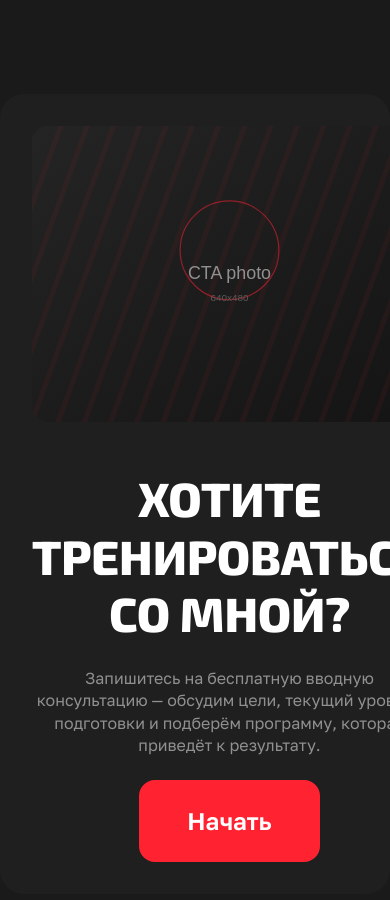
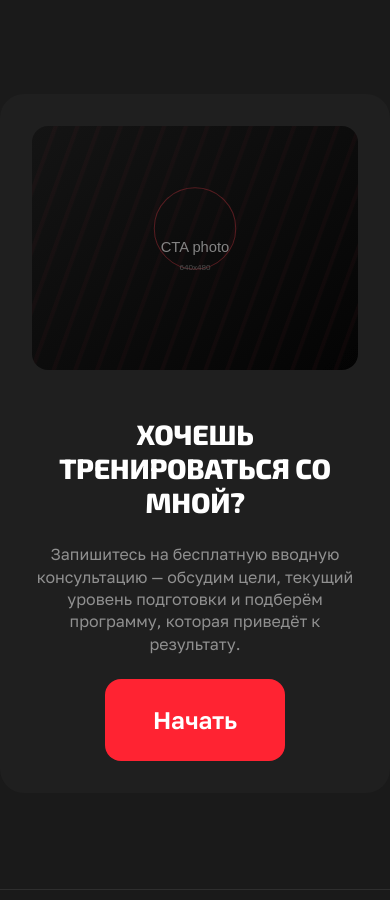
Before and after one commit to Maxim-Bolotov/personal-trainer-landing, a React (Vite) app: page / in a window 390 px wide. Shown: the part 5900-6800 px from the top of the page. Built offline with nearby package versions, Linux system fonts and the light colour scheme.

Commit message:
Polish CTA section
Match copy tone to the rest of the site and tune the photo filter and
mobile title sizing.

```diff
--- a/src/components/sections/CTA/CTA.jsx
+++ b/src/components/sections/CTA/CTA.jsx
@@ -16,7 +16,7 @@
         </div>
 
         <div className={styles.content}>
-          <h2 className={styles.title}>Хотите тренироваться со мной?</h2>
+          <h2 className={styles.title}>Хочешь тренироваться со мной?</h2>
           <p className={styles.text}>
             Запишитесь на бесплатную вводную консультацию — обсудим цели, текущий уровень
             подготовки и подберём программу, которая приведёт к результату.
--- a/src/components/sections/CTA/CTA.module.css
+++ b/src/components/sections/CTA/CTA.module.css
@@ -24,6 +24,7 @@
   width: 100%;
   height: 100%;
   object-fit: cover;
+  filter: grayscale(0.5) contrast(1.15) brightness(0.9);
 }
 
 .content {
@@ -53,5 +54,16 @@
 
   .content {
     align-items: center;
+    width: 100%;
+  }
+
+  .title {
+    font-size: var(--fs-h2-mobile);
   }
 }
+
+@media (max-width: 420px) {
+  .title {
+    font-size: 1.75rem;
+  }
+}
```
